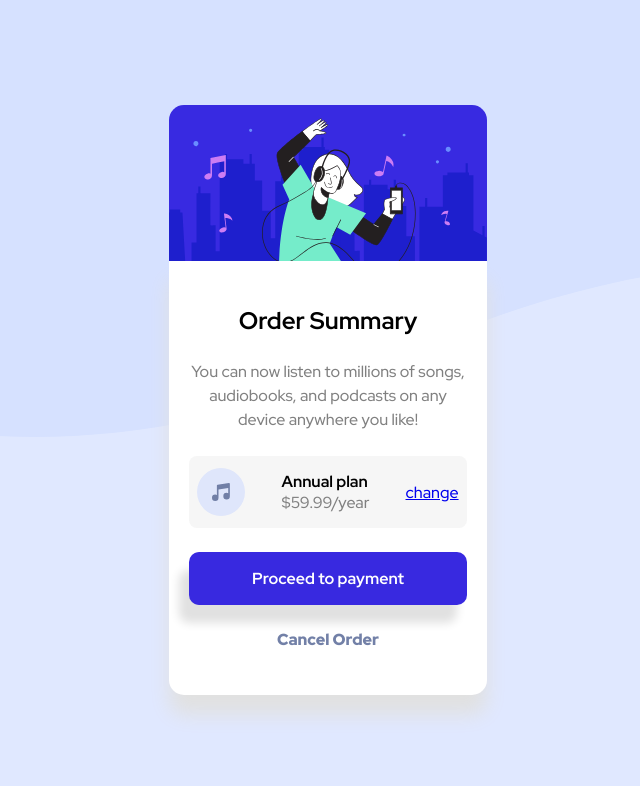
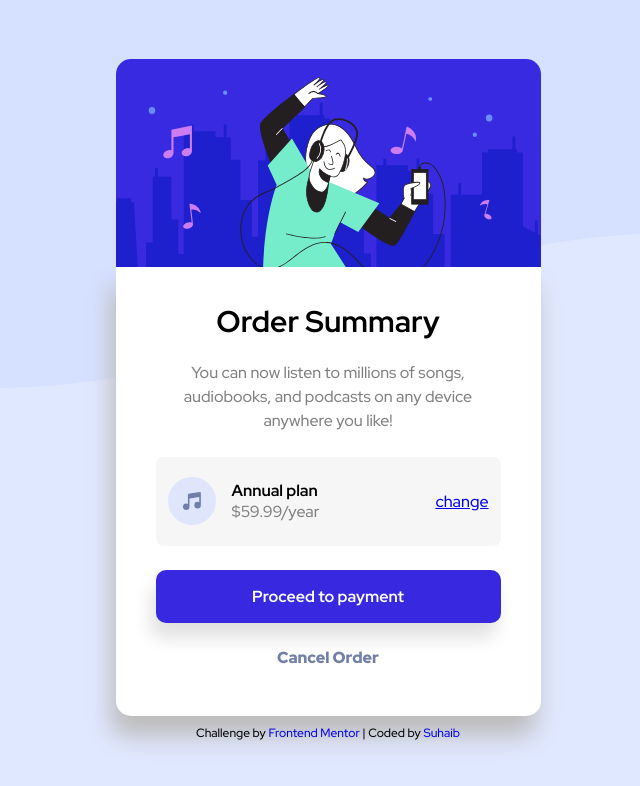
Before and after one commit to suheip2002/order-summary, a plain HTML site: page index.html in a window 1280 px wide. Shown: the whole page, without its empty margins (312-952 px from the left). Drawn offline with Linux system fonts and the light colour scheme.

Commit message:
final commit

```diff
--- a/CSS/style.css
+++ b/CSS/style.css
@@ -50,7 +50,7 @@ body {
     border-radius: 0 0 15px 15px;
     overflow: hidden;
     padding: 1.30em;
-    box-shadow: 0 20px 20px rgba(225, 225, 225, 1);
+    box-shadow: -5px 20px 25px rgb(189, 188, 188);
 }
 
 .content__text {
@@ -77,10 +77,9 @@ body {
 }
 
 .content__secondary-btn {
-    background-color: hsl(245, 75%, 52%);
-    padding: 1em .5em;
+    background-color: hsl(245, 75%, 52%);    padding: 1em .5em;
     border-radius: 10px;
-    box-shadow: -10px 18px 10px rgba(225, 225, 225, 1);
+    box-shadow: -5px 15px 18px rgba(225, 225, 225, 1);
   }
 
   .content__secondary-btn a {
@@ -103,17 +102,50 @@ body {
     color: #000;
   }
 
+  .attribution {
+    margin-top: .75em;
+    font-size: .75rem;
+    text-align: center;
+  }
+
+  .attribution a {
+    text-decoration: none;
+  }
 
 
 
-
-
-
-
-
+/*media query for large screen sizes*/
 @media(min-width: 376px) {
 
     body {
         background-image: url(/images/pattern-background-desktop.svg);
+        background-size: 100%;
+    }
+
+    .mrg-b {
+        margin: 0 0 1.5em 0;
+    }
+
+    .main__card-container {
+        max-width: 500px;
+    }
+
+    .content {
+        padding: 1.5em 2.5em;
+    }
+
+    .content__title {
+        font-size: 1.25rem;
+        margin: .5em 0 1em 0;
+    }
+
+    .content__primary-btn {
+        padding: 1.30em .75em;
+    }
+
+    .svg-p {
+        display: flex;
+        align-items: center;
+        gap: 1em;
     }
 }
--- a/index.html
+++ b/index.html
@@ -22,13 +22,16 @@
                 <div class="content__title mrg-b align-c"><h2>Order Summary</h2></div>
                 <div class="content__text mrg-b align-c"><p>You can now listen to millions of songs, audiobooks, and podcasts on any device anywhere you like!</p></div>
                 <div class="content__primary-btn mrg-b">
-                    <img src="images/icon-music.svg" alt="a music icon">
-                    <p><strong>Annual plan</strong> <br><span class="clor-g">$59.99/year</span></p>
+                    <span class="svg-p">
+                        <img src="images/icon-music.svg" alt="a music icon">
+                        <p><strong>Annual plan</strong> <br><span class="clor-g">$59.99/year</span></p>
+                    </span>
                     <a class="change" href="#">change</a>
                 </div>
                 <div class="content__secondary-btn mrg-b align-c"><a href="#">Proceed to payment</a></div>
                 <div class="cancel-o mrg-b align-c"><a href="#">Cancel Order</a></div>
             </div>
+            <div class="attribution">Challenge by <a href="https://www.frontendmentor.io/challenges/order-summary-component-QlPmajDUj" target="_blank">Frontend Mentor </a>| Coded by <a href="https://www.frontendmentor.io/profile/suheip2002" target="-_blank">Suhaib</a></div>
         </div>
     </main>
 
```
Also changed, not shown: 3 other files.
